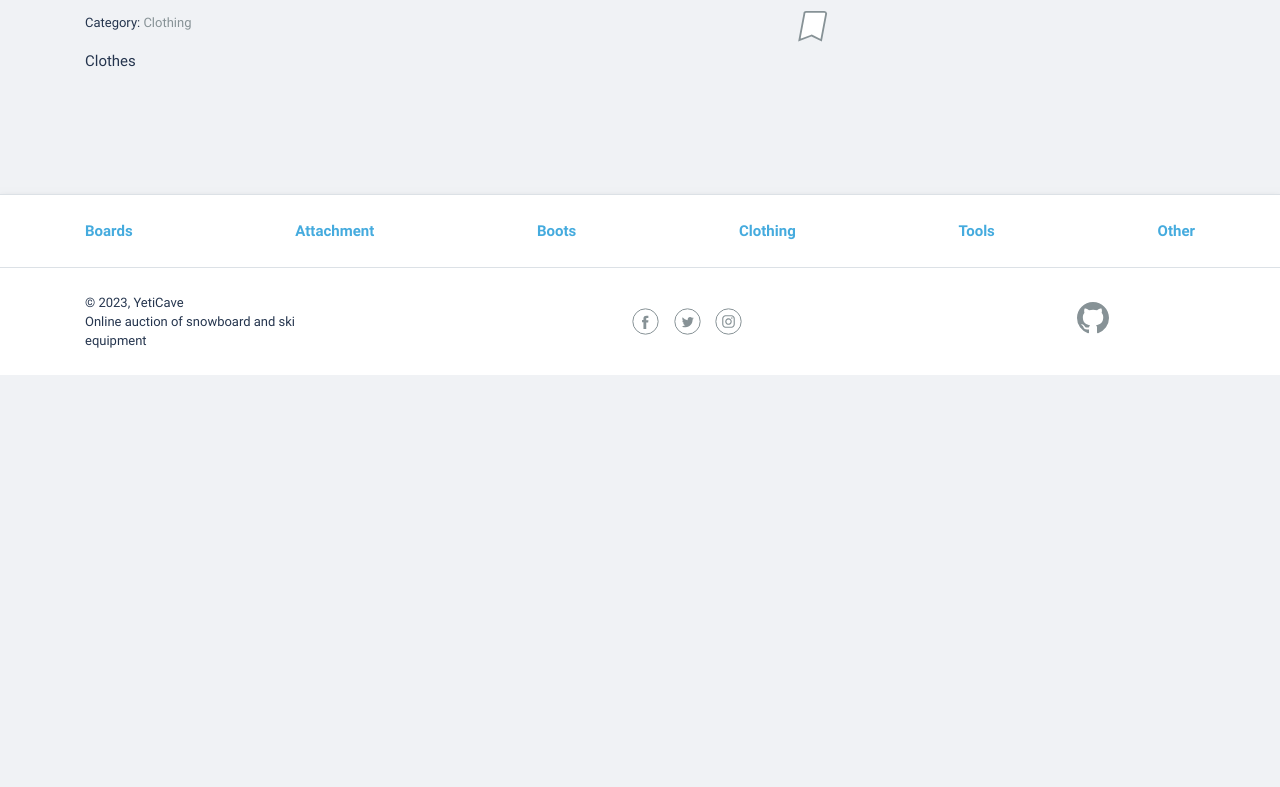
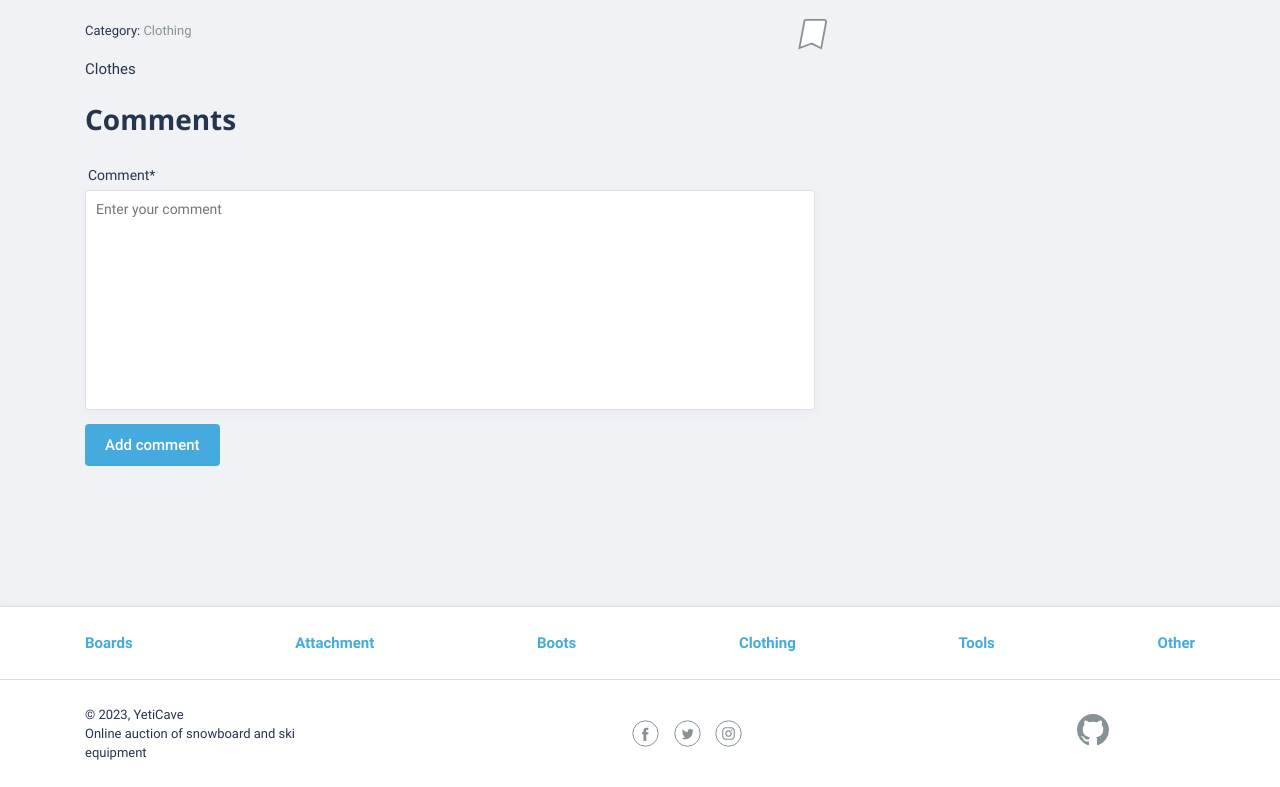
Before and after one commit to vFlicker/CS50-Computer-Science, a Django app: page /listing/4 in a window 1280 px wide. Shown: the part 731-1518 px from the top of the page. Before the commit the page ends 1106 px from the top, so only its background shows below. Run offline with Django 3.2, Linux system fonts and the light colour scheme; a user stored in the database is signed in; data comes from the database, SQL or seed files in the repository; both versions use the stored data as it was after the commit.

Commit message:
feat: add comments and comment form

```diff
--- a/web-programming-with-python-and-javascript/project-2/commerce/auctions/forms.py
+++ b/web-programming-with-python-and-javascript/project-2/commerce/auctions/forms.py
@@ -1,6 +1,6 @@
 from django import forms
 
-from .models import Listing, User, Bid
+from .models import Listing, User, Bid, Comment
 
 
 class LoginForm(forms.Form):
@@ -51,3 +51,20 @@
         widgets = {
             "bid_amount": forms.TextInput(attrs={"placeholder": "Enter your bid"}),
         }
+
+
+class CommentForm(forms.ModelForm):
+    class Meta:
+        model = Comment
+        fields = ['text']
+
+        labels = {
+            "text": "Comment",
+        }
+
+        widgets = {
+            "text": forms.Textarea(attrs={
+                "placeholder": "Enter your comment",
+                "rows": 8,
+            }),
+        }
--- a/web-programming-with-python-and-javascript/project-2/commerce/auctions/static/auctions/css/styles.css
+++ b/web-programming-with-python-and-javascript/project-2/commerce/auctions/static/auctions/css/styles.css
@@ -1171,29 +1171,18 @@
     margin-bottom: 34px;
 }
 
-.lot-item__footer-top {
+.lot-item__row {
     display: flex;
     justify-content: space-between;
     align-items: flex-start;
 }
 
 .lot-item__image {
-    position: relative;
     width: 730px;
     height: 550px;
     margin-bottom: 12px;
-    text-align: center;
     background-color: #fff;
-    overflow: hidden;
-}
-
-.lot-item__image img {
     object-fit: contain;
-    position: absolute;
-    left: 50%;
-    top: 50%;
-    display: block;
-    transform: translate(-50%, -50%);
 }
 
 .lot-item__category {
@@ -1206,8 +1195,36 @@
 }
 
 .lot-item__description {
-    margin: 0;
+    margin: 0 0 20px 0;
     font-weight: 400;
+}
+
+.comments__form {
+    margin-bottom: 20px;
+}
+
+.comment__list {
+    list-style: none;
+    margin: 0;
+    padding: 0;
+
+    display: flex;
+    flex-direction: column;
+    gap: 14px;
+}
+
+.comment__sender {
+    font-weight: 500;
+}
+
+.comment__text {
+    margin: 0;
+}
+
+.comment__time {
+    font-size: 14px;
+    line-height: 1;
+    color: rgb(93, 93, 93);
 }
 
 .bet {
@@ -1217,7 +1234,6 @@
 
 .lot-item__right .bet {
     margin-bottom: 20px;
-
 }
 
 .lot-item__timer {
--- a/web-programming-with-python-and-javascript/project-2/commerce/auctions/templates/auctions/create_listing.html
+++ b/web-programming-with-python-and-javascript/project-2/commerce/auctions/templates/auctions/create_listing.html
@@ -2,7 +2,7 @@
 
 {% block body %}
     <main class="container">
-        <form action="" method="post" class="form form--lot {% if form.errors %}form__item--invalid{% endif %}">
+        <form action="{% url 'create_listing' %}" method="post" class="form form--lot {% if form.errors %}form__item--invalid{% endif %}">
             <h2>Create a new listing</h2>
 
             {% csrf_token %}
--- a/web-programming-with-python-and-javascript/project-2/commerce/auctions/templates/auctions/listing.html
+++ b/web-programming-with-python-and-javascript/project-2/commerce/auctions/templates/auctions/listing.html
@@ -8,12 +8,9 @@
 
             <div class="lot-item__content">
                 <div class="lot-item__left">
-                    <div class="lot-item__image">
-                        <img src="{{ listing.image_url }}" width="730" height="548" alt="{{ listing.title }}" />
-                    </div>
+                    <img src="{{ listing.image_url }}" class="lot-item__image" width="730" height="548" alt="{{ listing.title }}" />
 
-                    <div class="lot-item__footer">
-                        <div class="lot-item__footer-top">
+                    <div class="lot-item__row">
                         <p class="lot-item__category">
                             Category: <span>{{ listing.category }}</span>
                         </p>
@@ -27,7 +24,41 @@
                             </a>
                         {% endif %}
                     </div>
+
                     <p class="lot-item__description">{{ listing.description }}</p>
+
+                    <div class="lot-item__comments comments">
+                        <h2>Comments</h2>
+
+                        {% if user.is_authenticated and not is_creator %}
+                            <form action="{% url 'listing' listing.id %}" method="post" class="comments__form">
+                                {% csrf_token %}
+
+                                <input type="hidden" name="form_type" value="comment">
+
+                                {% for field in form_comment%}
+                                    <div class="form__item">
+                                        <label for="{{ field.id_for_label }}">
+                                            {{ field.label }}{% if field.field.required %}*{% endif %}
+                                        </label>
+                                        {{ field }}
+                                        {{ field.errors }}
+                                    </div>
+                                {% endfor %}
+
+                                <button type="submit" class="button">Add comment</button>
+                            </form>
+                        {% endif %}
+
+                        <ul class="comment__list">
+                            {% for comment in comments %}
+                                <li class="comment__item">
+                                    <div class="comment__sender">{{ comment.user.username }}</div>
+                                    <p class="comment__text">{{ comment.text }}<</p>
+                                    <time class="comment__time" datetime="{{ comment.created_at }}">{{ comment.created_at }}</time>
+                                </li>
+                            {% endfor %}
+                        </ul>
                     </div>
                 </div>
 
@@ -41,7 +72,7 @@
                             </div>
                         </div>
 
-                        {% if request.user.is_authenticated and not is_creator %}
+                        {% if user.is_authenticated and not is_creator %}
                             <form action="{% url 'listing' listing.id %}" method="post" class="bet__form">
                                 {% csrf_token %}
 
--- a/web-programming-with-python-and-javascript/project-2/commerce/auctions/views.py
+++ b/web-programming-with-python-and-javascript/project-2/commerce/auctions/views.py
@@ -7,8 +7,8 @@
 from django.views import View
 
 
-from .forms import LoginForm, RegisteringForm, ListingForm, BidForm
-from .models import User, Bid, Listing, Watchlist
+from .forms import LoginForm, RegisteringForm, ListingForm, BidForm, CommentForm
+from .models import User, Bid, Listing, Watchlist, Comment
 
 # TODO: Категорії: Користувачі повинні мати змогу зайти на сторінку, що відображає список усіх категорій аукціонів. Натискання на назву категорії має переносити користувача на сторінку, що показує всі активні аукціони цієї категорії.
 
@@ -18,22 +18,25 @@
 
     # TODO: Якщо користувач увійшов до облікового запису на сторінці закритого аукціону і він є переможцем цього аукціону, він має отримати повідомлення про це.
 
-    # TODO: Користувачі, які увійшли до облікових записів, повинні мати можливість додавати коментарі на сторінці аукціону. Сторінка аукціону має відображати всі коментарі, які було зроблено щодо цього аукціону.
-
     template_name = "auctions/listing.html"
     form_bid = BidForm
+    form_comment = CommentForm
 
     def get(self, request, listing_id):
         listing = Listing.objects.get(pk=listing_id)
         bids = Bid.objects.filter(listing=listing).order_by("-bid_time")[:10]
         is_creator = request.user.is_authenticated and listing.creator == request.user
         listing.in_watchlist = request.user.watchlist.filter(item=listing)
+        comments = Comment.objects.filter(
+            listing=listing).order_by("-created_at")
 
         context = {
             "listing": listing,
             "form_bid": self.form_bid(),
+            "form_comment": self.form_comment(),
             "is_creator": is_creator,
-            "bids": bids
+            "bids": bids,
+            "comments": comments,
         }
 
         return render(request, "auctions/listing.html", context)
@@ -44,8 +47,19 @@
         is_creator = request.user.is_authenticated and listing.creator == request.user
         form_type = request.POST.get("form_type")
         listing.in_watchlist = request.user.watchlist.filter(item=listing)
+        comments = Comment.objects.filter(
+            listing=listing).order_by("-created_at")
 
-        if form_type == "bid" and not is_creator:
+        if form_type == "comment" and not is_creator:
+            form_comment = self.form_comment(request.POST)
+            if form_comment.is_valid():
+                comment = form_comment.save(commit=False)
+                comment.listing = listing
+                comment.user = request.user
+                comment.save()
+                return HttpResponseRedirect(request.META.get('HTTP_REFERER'))
+
+        elif form_type == "bid" and not is_creator:
             form_bid = self.form_bid(request.POST)
             if form_bid.is_valid():
                 bid = form_bid.save(commit=False)
@@ -61,12 +75,15 @@
                         'bid_amount', 'Bid must be greater than the current price.')
         else:
             form_bid = self.form_bid()
+            form_comment = self.form_comment()
 
         context = {
             "listing": listing,
             "form_bid": form_bid,
+            "form_comment": form_comment,
             "is_creator": is_creator,
-            "bids": bids
+            "bids": bids,
+            "comments": comments,
         }
 
         return render(request, "auctions/listing.html", context)
@@ -117,15 +134,6 @@
     return render(request, "auctions/index.html", {
         "listings": listings,
     })
-
-
-def listing(request, listing_id):
-    # TODO: Якщо користувач увійшов до облікового запису і він є автором аукціону, він повинен мати змогу «закрити» аукціон на цій сторінці, що зробить автора найбільшої ставки переможцем аукціону, а сам аукціон стане неактивним.
-
-    # TODO: Якщо користувач увійшов до облікового запису на сторінці закритого аукціону і він є переможцем цього аукціону, він має отримати повідомлення про це.
-
-    # TODO: Користувачі, які увійшли до облікових записів, повинні мати можливість додавати коментарі на сторінці аукціону. Сторінка аукціону має відображати всі коментарі, які було зроблено щодо цього аукціону.
-    return render(request, "auctions/listing.html", {"listing": Listing.objects.get(pk=listing_id)})
 
 
 def create_listing(request):
```
Also changed, not shown: web-programming-with-python-and-javascript/project-2/commerce/db.sqlite3. Lines whose indentation alone changed are shown as unchanged.
